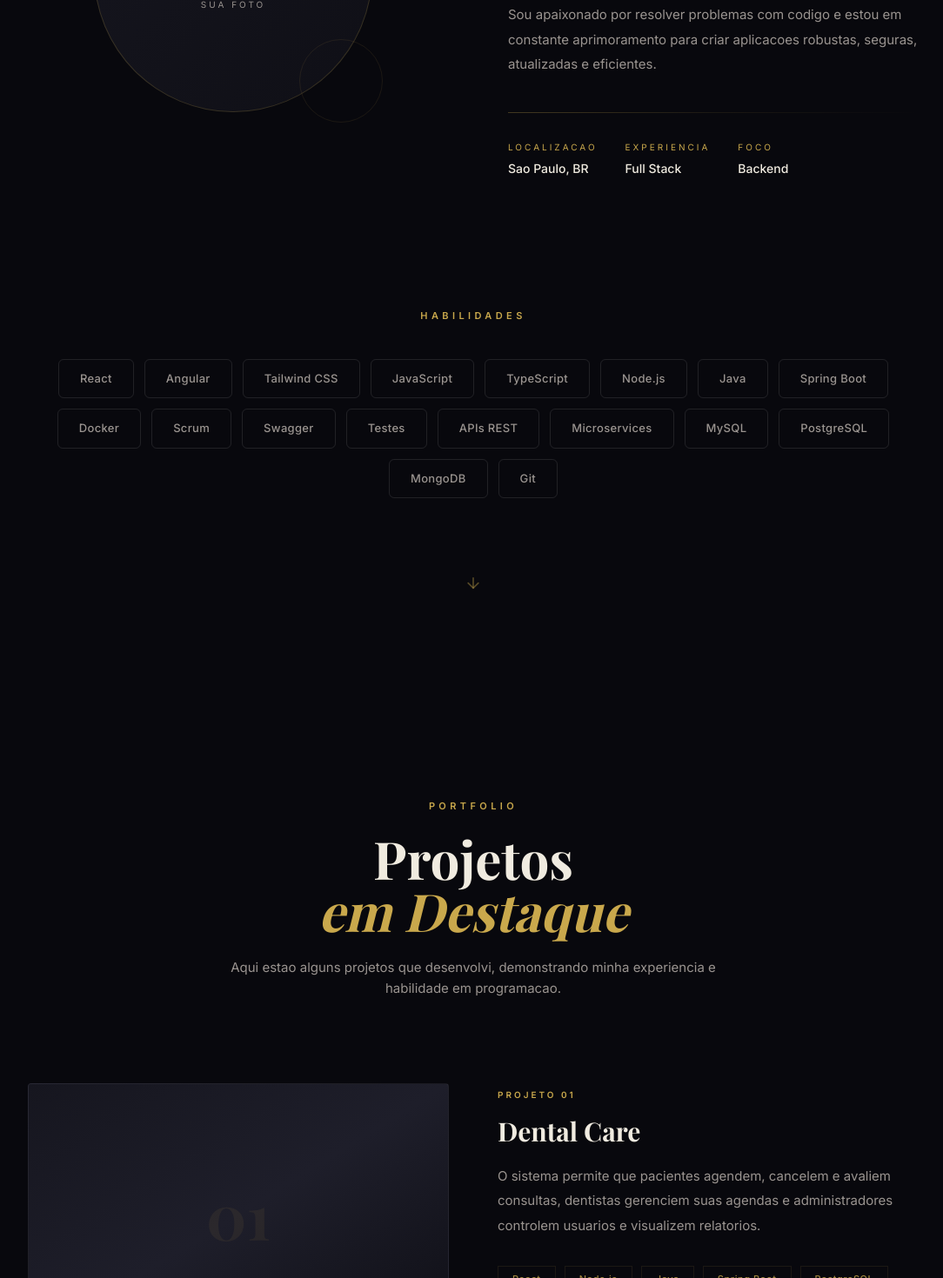
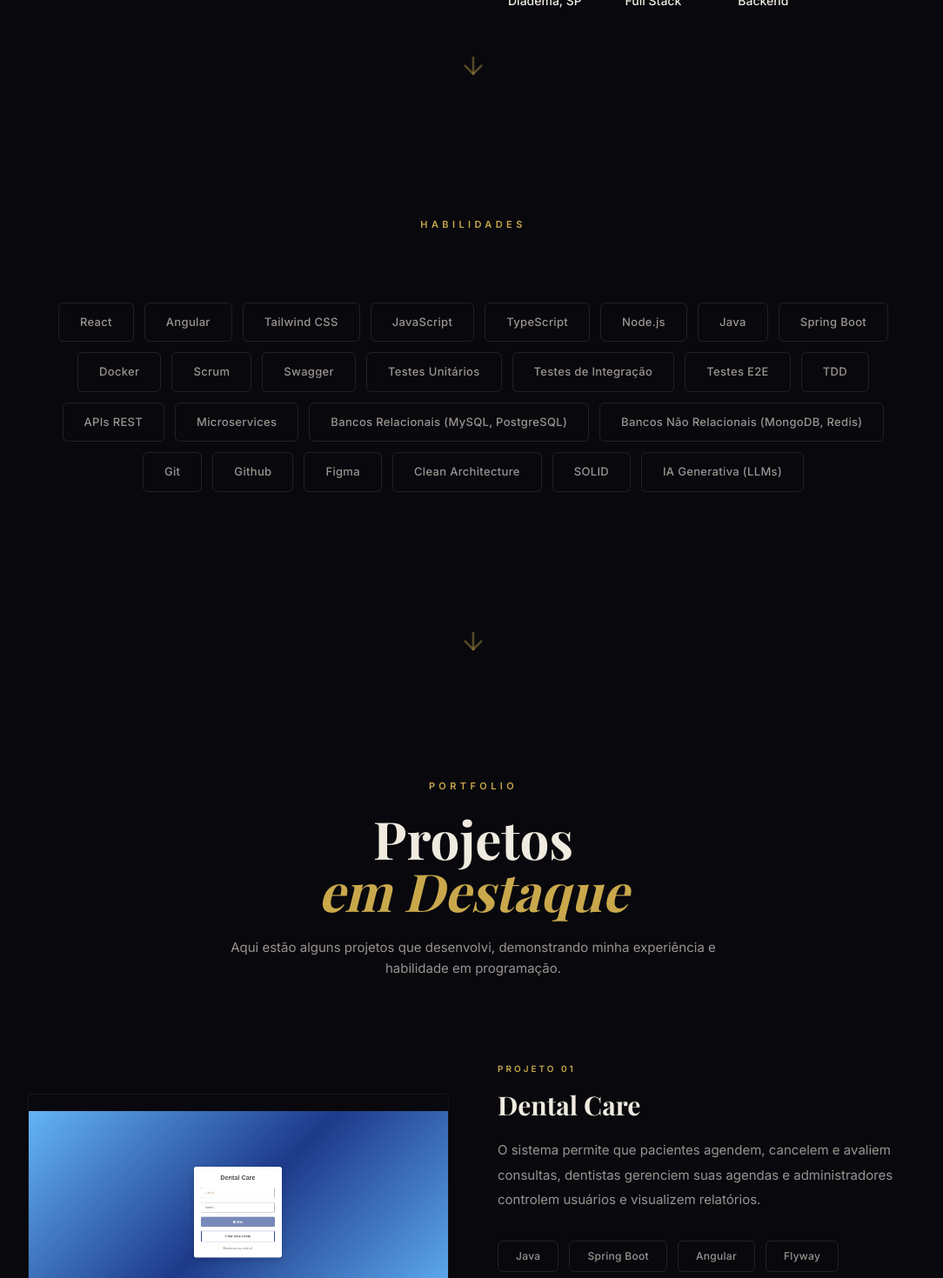
Before and after one commit to Dev-HideyukiTakahashi/dev-hideyukitakahashi.github.io, a React (Vite) app: page / in a window 1280 px wide. Shown: the part 1330-2800 px from the top of the page at 87% size, without its empty margins (96-1180 px from the left). Built offline with nearby package versions, Linux system fonts and the light colour scheme.

Commit message:
finish about and skills components

```diff
--- a/src/App.jsx
+++ b/src/App.jsx
@@ -1,6 +1,7 @@
 import Header from './components/Header'
 import Hero from './components/Hero'
 import About from './components/About'
+import Skills from './components/Skills'
 import Projects from './components/Projects'
 import Contact from './components/Contact'
 import Footer from './components/Footer'
@@ -12,6 +13,7 @@ export default function App() {
       <main>
         <Hero />
         <About />
+        <Skills />
         <Projects />
         <Contact />
       </main>
--- a/src/components/About.jsx
+++ b/src/components/About.jsx
@@ -1,27 +1,6 @@
 import { motion, useInView } from 'framer-motion';
 import { useRef } from 'react';
 import { ArrowDown } from 'lucide-react';
-
-const skills = [
-  'React',
-  'Angular',
-  'Tailwind CSS',
-  'JavaScript',
-  'TypeScript',
-  'Node.js',
-  'Java',
-  'Spring Boot',
-  'Docker',
-  'Scrum',
-  'Swagger',
-  'Testes',
-  'APIs REST',
-  'Microservices',
-  'MySQL',
-  'PostgreSQL',
-  'MongoDB',
-  'Git',
-];
 
 export default function About() {
   const ref = useRef(null);
@@ -29,11 +8,17 @@ export default function About() {
 
   return (
     <section id="about" className="relative w-full overflow-hidden" ref={ref}>
-      <div className="max-w-6xl mx-auto px-8 lg:px-16 pt-52 pb-20">
-        <span className="text-gold text-[11px] font-semibold tracking-[0.4em] uppercase">
-          Sobre
-        </span>
-        <div className="grid lg:grid-cols-2 gap-20 items-center">
+      <div className="max-w-6xl mx-auto px-8 lg:px-16 pt-20 pb-10 2xl:pb-55">
+        {/* Section header */}
+        <div className="text-center mb-8">
+          <span className="text-gold text-[11px] font-semibold tracking-[0.4em] uppercase">
+            Sobre
+          </span>
+        </div>
+
+        {/* About content */}
+        <div className="grid lg:grid-cols-2 gap-20 items-center 2xl:mt-40">
+          {/* Profile section */}
           <motion.div
             initial={{ opacity: 0, x: -60 }}
             animate={isInView ? { opacity: 1, x: 0 } : {}}
@@ -41,97 +26,84 @@ export default function About() {
             className="flex justify-center"
           >
             <div className="relative group">
-              <div className="absolute -inset-6 bg-gradient-to-br from-gold/10 via-transparent to-gold/5 rounded-full blur-2xl opacity-0 group-hover:opacity-100 transition-opacity duration-700" />
-              <div className="relative w-72 h-72 lg:w-80 lg:h-80 rounded-full overflow-hidden border border-gold/20 bg-gradient-to-br from-slate-dark to-charcoal flex items-center justify-center">
+              {/* Background glow */}
+              <div className="absolute -inset-6 bg-linear-to-br from-gold/10 via-transparent to-gold/5 rounded-full blur-2xl opacity-0 group-hover:opacity-100 transition-opacity duration-700" />
+
+              {/* Profile placeholder */}
+              <div className="relative w-72 h-72 lg:w-80 lg:h-80 rounded-full overflow-hidden border border-gold/20 bg-linear-to-br from-slate-dark to-charcoal flex items-center justify-center">
                 <div className="text-center">
                   <div className="text-6xl font-playfair font-bold text-gold/30 mb-3">HT</div>
+
                   <p className="text-ivory-muted text-[10px] tracking-[0.3em] uppercase">
                     Sua Foto
                   </p>
                 </div>
               </div>
+
+              {/* Decorative circles */}
               <div className="absolute -bottom-3 -right-3 w-24 h-24 border border-gold/10 rounded-full" />
               <div className="absolute -top-3 -left-3 w-16 h-16 border border-gold/10 rounded-full" />
             </div>
           </motion.div>
+
+          {/* Text content */}
           <motion.div
             initial={{ opacity: 0, x: 60 }}
             animate={isInView ? { opacity: 1, x: 0 } : {}}
             transition={{ duration: 1, delay: 0.4 }}
           >
+            {/* Title */}
             <h3 className="font-playfair text-3xl lg:text-4xl font-bold text-ivory mb-8 leading-snug">
               Desenvolvedor Full Stack
               <br />
-              <span className="text-gold italic">em Sao Paulo</span>
+              <span className="text-gold italic">em São Paulo</span>
             </h3>
 
-            <div className="space-y-6 mb-10">
+            {/* Description */}
+            <div className="space-y-6 mb-4">
               <p className="text-ivory-muted leading-[1.9] text-[15px]">
-                Ola, sou Hideyuki Takahashi, um desenvolvedor Full Stack em Sao Paulo. Embora eu
-                tenha experiencia tanto em frontend quanto em backend, minha verdadeira paixao esta
-                no desenvolvimento de solucoes para o backend.
+                Sou Hideyuki Takahashi, desenvolvedor Full Stack. Formado em Análise de Sistemas e
+                com MBA em Full Stack, foco em backend e arquitetura de aplicações escaláveis.
               </p>
+
               <p className="text-ivory-muted leading-[1.9] text-[15px]">
-                Sou apaixonado por resolver problemas com codigo e estou em constante aprimoramento
-                para criar aplicacoes robustas, seguras, atualizadas e eficientes.
+                Busco evolução técnica contínua por meio de bootcamps e certificações, aplicando
+                sempre as melhores práticas de mercado.
               </p>
             </div>
 
-            <div className="h-px bg-gradient-to-r from-gold/30 via-gold/10 to-transparent mb-8" />
+            {/* Divider */}
+            <div className="h-px bg-linear-to-r from-gold/30 via-gold/10 to-transparent mb-4" />
 
+            {/* Personal info */}
             <div className="flex flex-wrap gap-8">
               {[
-                { label: 'Localizacao', value: 'Sao Paulo, BR' },
-                { label: 'Experiencia', value: 'Full Stack' },
+                { label: 'Localizacao', value: 'Diadema, SP' },
+                { label: 'Experiencia', value: 'Full Stack', hideMobile: true },
                 { label: 'Foco', value: 'Backend' },
               ].map(item => (
-                <div key={item.label}>
+                <div key={item.label} className={item.hideMobile ? 'hidden md:block' : ''}>
                   <span className="text-[10px] text-gold tracking-[0.3em] uppercase block mb-1">
                     {item.label}
                   </span>
+
                   <span className="text-sm text-ivory font-medium">{item.value}</span>
                 </div>
               ))}
             </div>
           </motion.div>
         </div>
-
-        <motion.div
-          initial={{ opacity: 0, y: 40 }}
-          animate={isInView ? { opacity: 1, y: 0 } : {}}
-          transition={{ duration: 1, delay: 0.6 }}
-          className="mt-36"
-        >
-          <div className="text-center mb-10">
-            <span className="text-gold text-[11px] font-semibold tracking-[0.4em] uppercase">
-              Habilidades
-            </span>
-          </div>
-
-          <div className="flex flex-wrap justify-center gap-3">
-            {skills.map((skill, i) => (
-              <motion.span
-                key={skill}
-                initial={{ opacity: 0, scale: 0.8 }}
-                animate={isInView ? { opacity: 1, scale: 1 } : {}}
-                transition={{ duration: 0.5, delay: 0.7 + i * 0.04 }}
-                className="px-6 py-3 text-[13px] font-medium text-ivory-muted tracking-wide border border-white/10 rounded-md hover:border-gold/30 hover:text-gold transition-all duration-500 cursor-default"
-              >
-                {skill}
-              </motion.span>
-            ))}
-          </div>
-        </motion.div>
       </div>
 
-      <div className="flex justify-center pb-20">
+      {/* Next section arrow */}
+      <div className="hidden md:flex justify-center pb-20">
         <motion.a
-          href="#projects"
+          href="#skills"
           className="text-gold/40 hover:text-gold transition-colors duration-500"
           animate={{ y: [0, 8, 0] }}
           transition={{ duration: 2.5, repeat: Infinity, ease: 'easeInOut' }}
         >
-          <ArrowDown size={20} />
+          <ArrowDown size={32} />
         </motion.a>
       </div>
     </section>
--- a/src/components/Projects.jsx
+++ b/src/components/Projects.jsx
@@ -1,33 +1,55 @@
-import { motion, useInView } from 'framer-motion'
-import { useRef } from 'react'
-import { ExternalLinkIcon, ArrowUpRightIcon } from './Icons'
+import { motion, useInView } from 'framer-motion';
+import { useRef } from 'react';
+import { ArrowUpRightIcon } from './Icons';
+
+import dentalCareImg from '../assets/projects/dental-care.png';
+import helpDeskImg from '../assets/projects/help-desk.png';
 
 const projects = [
   {
     title: 'Dental Care',
     description:
-      'O sistema permite que pacientes agendem, cancelem e avaliem consultas, dentistas gerenciem suas agendas e administradores controlem usuarios e visualizem relatorios.',
-    tags: ['React', 'Node.js', 'Java', 'Spring Boot', 'PostgreSQL'],
-    link: '#',
-    featured: true,
+      'O sistema permite que pacientes agendem, cancelem e avaliem consultas, dentistas gerenciem suas agendas e administradores controlem usuários e visualizem relatórios.',
+    tags: [
+      'Java',
+      'Spring Boot',
+      'Angular',
+      'Flyway',
+      'Swagger (OpenAPI)',
+      'PostgreSQL',
+      'Bootstrap 5',
+    ],
+    link: 'https://github.com/Dev-HideyukiTakahashi/dental-care',
+    image: dentalCareImg,
   },
   {
     title: 'Help-Desk',
     description:
-      'O sistema simula um Gerenciador de Chamados, permitindo que Administradores, Tecnicos e Clientes interajam em um fluxo realista de abertura, acompanhamento e encerramento de chamados.',
-    tags: ['Angular', 'Java', 'Spring Boot', 'MySQL', 'Docker'],
-    link: '#',
-    featured: true,
+      'O sistema simula um Gerenciador de Chamados, permitindo que Administradores, Técnicos e Clientes interajam em um fluxo realista de abertura, acompanhamento e encerramento de chamados.',
+    tags: [
+      'React',
+      'Express',
+      'Typescript',
+      'Jest',
+      'Docker',
+      'PostgreSQL',
+      'Tailwind CSS',
+      'Prisma',
+      'Zod',
+    ],
+    link: 'https://github.com/Dev-HideyukiTakahashi/help-desk-rocketseat',
+    image: helpDeskImg,
   },
-]
+];
 
 export default function Projects() {
-  const ref = useRef(null)
-  const isInView = useInView(ref, { once: true, margin: '-100px' })
+  const ref = useRef(null);
+  const isInView = useInView(ref, { once: true, margin: '-100px' });
 
   return (
-    <section id="projects" className="relative py-40" ref={ref}>
-      <div className="max-w-6xl mx-auto px-8 lg:px-16">
+    <section id="projects" className="relative py-20" ref={ref}>
+      <div className="max-w-6xl mx-auto px-8 md:px-16">
+        {/* Section header */}
         <motion.div
           initial={{ opacity: 0, y: 60 }}
           animate={isInView ? { opacity: 1, y: 0 } : {}}
@@ -37,17 +59,20 @@ export default function Projects() {
           <span className="text-gold text-[11px] font-semibold tracking-[0.4em] uppercase">
             Portfolio
           </span>
+
           <h2 className="font-playfair text-4xl md:text-5xl lg:text-6xl font-bold text-ivory mt-5">
             Projetos
             <br />
             <span className="text-gold italic">em Destaque</span>
           </h2>
+
           <p className="text-ivory-muted mt-6 max-w-xl mx-auto text-[15px] leading-relaxed">
-            Aqui estao alguns projetos que desenvolvi, demonstrando minha
-            experiencia e habilidade em programacao.
+            Aqui estão alguns projetos que desenvolvi, demonstrando minha experiência e habilidade
+            em programação.
           </p>
         </motion.div>
 
+        {/* Projects list */}
         <div className="space-y-24">
           {projects.map((project, i) => (
             <motion.div
@@ -55,53 +80,128 @@ export default function Projects() {
               initial={{ opacity: 0, y: 60 }}
               animate={isInView ? { opacity: 1, y: 0 } : {}}
               transition={{ duration: 1, delay: 0.2 + i * 0.2 }}
-              className="group"
             >
-              <div className={`grid lg:grid-cols-2 gap-14 items-center ${i % 2 !== 0 ? 'lg:direction-rtl' : ''}`}>
-                <div className={`${i % 2 !== 0 ? 'lg:order-2' : ''}`}>
-                  <div className="relative overflow-hidden rounded-sm aspect-[16/10] bg-gradient-to-br from-slate-dark via-slate-mid to-charcoal border border-white/5 group-hover:border-gold/15 transition-all duration-700">
-                    <div className="absolute inset-0 bg-gradient-to-br from-gold/[0.04] to-transparent opacity-0 group-hover:opacity-100 transition-opacity duration-700" />
-                    <div className="absolute inset-0 flex items-center justify-center">
-                      <span className="text-7xl font-playfair font-bold text-gold/[0.08] group-hover:text-gold/[0.15] transition-colors duration-700">
-                        {String(i + 1).padStart(2, '0')}
-                      </span>
-                    </div>
-                    <div className="absolute inset-0 flex items-end p-8 opacity-0 group-hover:opacity-100 transition-opacity duration-500">
-                      <div className="flex items-center gap-2 text-gold text-sm font-medium">
-                        Ver projeto <ArrowUpRightIcon size={14} />
-                      </div>
+              <div className="grid lg:grid-cols-2 gap-14 items-center">
+                {/* Desktop image */}
+                <div className={`${i % 2 !== 0 ? 'lg:order-2' : ''} hidden lg:block`}>
+                  <div className="group relative overflow-hidden rounded-sm aspect-video border border-white/5 transition-all duration-700 hover:border-gold/15">
+                    {/* Image overlay */}
+                    <div className="absolute inset-0 bg-linear-to-br from-gold/4 to-transparent opacity-0 hover:opacity-100 transition-opacity duration-700" />
+
+                    {/* Project image */}
+                    {project.image && (
+                      <img
+                        src={project.image}
+                        alt={project.title}
+                        className="w-full h-full object-contain transition-transform duration-700 group-hover:scale-105"
+                      />
+                    )}
+
+                    {/* Project link */}
+                    <div className="absolute inset-0 flex items-end p-8 opacity-0 group-hover:opacity-100 transition-opacity duration-500 pointer-events-none">
+                      <a
+                        href={project.link}
+                        target="_blank"
+                        rel="noopener noreferrer"
+                        className="pointer-events-auto inline-flex items-center gap-2 text-gold/80 hover:text-gold transition-colors duration-200 group/project"
+                      >
+                        <span className="relative">
+                          Ver projeto
+                          <span className="absolute left-0 -bottom-0.5 h-px w-0 bg-gold transition-all duration-300 group-hover/project:w-full" />
+                        </span>
+
+                        <ArrowUpRightIcon
+                          size={14}
+                          className="transition-transform duration-200 group-hover/project:translate-x-1 group-hover/project:-translate-y-1"
+                        />
+                      </a>
                     </div>
                   </div>
                 </div>
 
+                {/* Project content */}
                 <div className={`${i % 2 !== 0 ? 'lg:order-1' : ''}`}>
+                  {/* Project number */}
                   <span className="text-gold text-[10px] font-semibold tracking-[0.3em] uppercase mb-4 block">
                     Projeto {String(i + 1).padStart(2, '0')}
                   </span>
-                  <h3 className="text-2xl md:text-3xl font-playfair font-bold text-ivory mb-5 group-hover:text-gold transition-colors duration-500">
+
+                  {/* Project title */}
+                  <h3 className="text-2xl md:text-3xl font-playfair font-bold text-ivory mb-5 hover:text-gold transition-colors duration-500 cursor-default">
                     {project.title}
                   </h3>
+
+                  {/* Project description */}
                   <p className="text-ivory-muted leading-[1.9] text-[15px] mb-8">
                     {project.description}
                   </p>
-                  <div className="flex flex-wrap gap-2.5 mb-8">
-                    {project.tags.map((tag) => (
-                      <span
+
+                  {/* Mobile image */}
+                  {project.image && (
+                    <div className="lg:hidden mb-8">
+                      <div className="relative overflow-hidden rounded-sm aspect-video border border-white/5">
+                        {/* Project image */}
+                        <img
+                          src={project.image}
+                          alt={project.title}
+                          className="w-full h-full object-contain"
+                        />
+
+                        {/* Project link */}
+                        <a
+                          href={project.link}
+                          target="_blank"
+                          rel="noopener noreferrer"
+                          className="absolute inset-0"
+                        />
+                      </div>
+                    </div>
+                  )}
+
+                  {/* Technologies */}
+                  <div className="flex flex-wrap gap-3 mb-8">
+                    {project.tags.map((tag, index) => (
+                      <motion.span
                         key={tag}
-                        className="px-4 py-1.5 text-[11px] font-medium text-gold/80 border border-gold/10 tracking-wider"
+                        initial={{ opacity: 0, scale: 0.9 }}
+                        animate={isInView ? { opacity: 1, scale: 1 } : {}}
+                        transition={{
+                          duration: 0.5,
+                          delay: 0.2 + index * 0.04,
+                        }}
+                        whileHover={{
+                          y: -4,
+                          scale: 1.05,
+                          borderColor: 'rgba(212, 175, 55, 0.5)',
+                          color: '#D4AF37',
+                        }}
+                        transition={{
+                          y: { duration: 0.2 },
+                          scale: { duration: 0.2 },
+                          borderColor: { duration: 0.2 },
+                          color: { duration: 0.2 },
+                        }}
+                        className="px-5 py-2 text-[12px] font-medium text-ivory-muted tracking-wide border border-white/10 rounded-md cursor-default"
                       >
                         {tag}
-                      </span>
+                      </motion.span>
                     ))}
                   </div>
+                  {/* Details link */}
                   <a
                     href={project.link}
                     target="_blank"
                     rel="noopener noreferrer"
-                    className="inline-flex items-center gap-2 text-[13px] text-ivory-muted hover:text-gold transition-colors duration-300 group/link"
+                    className="inline-flex items-center gap-2 text-gold/80 hover:text-gold transition-all duration-200"
                   >
-                    <span className="tracking-wider uppercase">Ver Detalhes</span>
-                    <ArrowUpRightIcon size={14} className="group-hover/link:translate-x-0.5 group-hover/link:-translate-y-0.5 transition-transform duration-300" />
+                    <span className="relative after:absolute after:left-0 after:-bottom-0.5 after:h-px after:w-0 after:bg-gold after:transition-all after:duration-300 hover:after:w-full">
+                      Ver Detalhes
+                    </span>
+
+                    <ArrowUpRightIcon
+                      size={14}
+                      className="transition-transform duration-200 hover:translate-x-1 hover:-translate-y-1"
+                    />
                   </a>
                 </div>
               </div>
@@ -110,5 +210,5 @@ export default function Projects() {
         </div>
       </div>
     </section>
-  )
+  );
 }
--- a/src/components/Skills.jsx
+++ b/src/components/Skills.jsx
@@ -1,55 +1,109 @@
-import { motion, useInView } from 'framer-motion'
-import { useRef } from 'react'
+import { motion, useInView } from 'framer-motion';
+import { useRef } from 'react';
+import { ArrowDown } from 'lucide-react';
 
 const skills = [
-  'React', 'Angular', 'Tailwind CSS', 'JavaScript', 'TypeScript',
-  'Node.js', 'Java', 'Spring Boot', 'Docker', 'Scrum',
-  'Swagger', 'Testes', 'APIs REST', 'Microservices',
-  'MySQL', 'PostgreSQL', 'MongoDB', 'Git',
-]
+  'React',
+  'Angular',
+  'Tailwind CSS',
+  'JavaScript',
+  'TypeScript',
+  'Node.js',
+  'Java',
+  'Spring Boot',
+  'Docker',
+  'Scrum',
+  'Swagger',
+  'Testes Unitários',
+  'Testes de Integração',
+  'Testes E2E',
+  'TDD',
+  'APIs REST',
+  'Microservices',
+  'Bancos Relacionais (MySQL, PostgreSQL)',
+  'Bancos Não Relacionais (MongoDB, Redis)',
+  'Git',
+  'Github',
+  'Figma',
+  'Clean Architecture',
+  'SOLID',
+  'IA Generativa (LLMs)',
+];
+
+// Mobile skills
+const essentialSkills = [
+  'React',
+  'Angular',
+  'JavaScript',
+  'TypeScript',
+  'Node.js',
+  'Java',
+  'Spring Boot',
+  'Docker',
+  'APIs REST',
+  'Microservices',
+  'Bancos Relacionais (MySQL, PostgreSQL)',
+  'Bancos Não Relacionais (MongoDB, Redis)',
+  'Git',
+  'Figma',
+  'Clean Architecture',
+  'SOLID',
+];
 
 export default function Skills() {
-  const ref = useRef(null)
-  const isInView = useInView(ref, { once: true, margin: '-100px' })
+  const ref = useRef(null);
+  const isInView = useInView(ref, { once: true, margin: '-100px' });
 
   return (
-    <section id="skills" className="relative py-40 bg-charcoal/40" ref={ref}>
-      <div className="max-w-5xl mx-auto px-8 lg:px-16">
-        <motion.div
-          initial={{ opacity: 0, y: 60 }}
-          animate={isInView ? { opacity: 1, y: 0 } : {}}
-          transition={{ duration: 1 }}
-          className="text-center mb-20"
-        >
+    <section id="skills" className="relative w-full" ref={ref}>
+      <div className="max-w-6xl mx-auto px-6 md:px-8 lg:px-16 pt-8 md:pt-20 md:pb-37 2xl:pb-100">
+        {/* Section header */}
+        <div className="text-center mb-10">
           <span className="text-gold text-[11px] font-semibold tracking-[0.4em] uppercase">
             Habilidades
           </span>
-          <h2 className="font-playfair text-4xl md:text-5xl lg:text-6xl font-bold text-ivory mt-5">
-            Tecnologias que
-            <br />
-            <span className="text-gold italic">domino</span>
-          </h2>
-        </motion.div>
+        </div>
 
-        <motion.div
-          initial={{ opacity: 0, y: 40 }}
-          animate={isInView ? { opacity: 1, y: 0 } : {}}
-          transition={{ duration: 1, delay: 0.2 }}
-          className="flex flex-wrap justify-center gap-4"
-        >
+        {/* Skills list */}
+        <div className="flex flex-wrap justify-center gap-3 md:mt-20 2xl:mt-30">
           {skills.map((skill, i) => (
             <motion.span
               key={skill}
               initial={{ opacity: 0, scale: 0.8 }}
               animate={isInView ? { opacity: 1, scale: 1 } : {}}
-              transition={{ duration: 0.5, delay: 0.3 + i * 0.04 }}
-              className="group px-6 py-3.5 border border-white/5 text-ivory-muted text-[13px] font-medium tracking-wide hover:border-gold/30 hover:text-gold hover:bg-gold/[0.03] transition-all duration-500 cursor-default"
+              transition={{ duration: 0.5, delay: 0.2 + i * 0.04 }}
+              whileHover={{
+                y: -4,
+                scale: 1.05,
+                borderColor: 'rgba(212, 175, 55, 0.5)',
+                color: '#D4AF37',
+              }}
+              transition={{
+                y: { duration: 0.2 },
+                scale: { duration: 0.2 },
+                borderColor: { duration: 0.2 },
+                color: { duration: 0.2 },
+              }}
+              className={`px-6 py-3 text-[13px] font-medium text-ivory-muted tracking-wide border border-white/10 rounded-md cursor-default
+                ${!essentialSkills.includes(skill) ? 'hidden md:inline-block' : 'inline-block'}`}
             >
               {skill}
             </motion.span>
           ))}
-        </motion.div>
+        </div>
+      </div>
+
+      {/* Next section arrow */}
+      <div className="hidden md:flex justify-center pb-16">
+        <motion.a
+          href="#projects"
+          className="text-gold/40 hover:text-gold transition-colors duration-500"
+          animate={{ y: [0, 8, 0] }}
+          transition={{ duration: 2.5, repeat: Infinity, ease: 'easeInOut' }}
+        >
+          <ArrowDown size={32} />
+        </motion.a>
       </div>
     </section>
-  )
+  );
 }
```
Also changed, not shown: index.html (+7 -4 lines), src/components/Header.jsx (+10 -3 lines), src/assets/projects/dental-care.png (added), src/assets/projects/help-desk.png (added).
